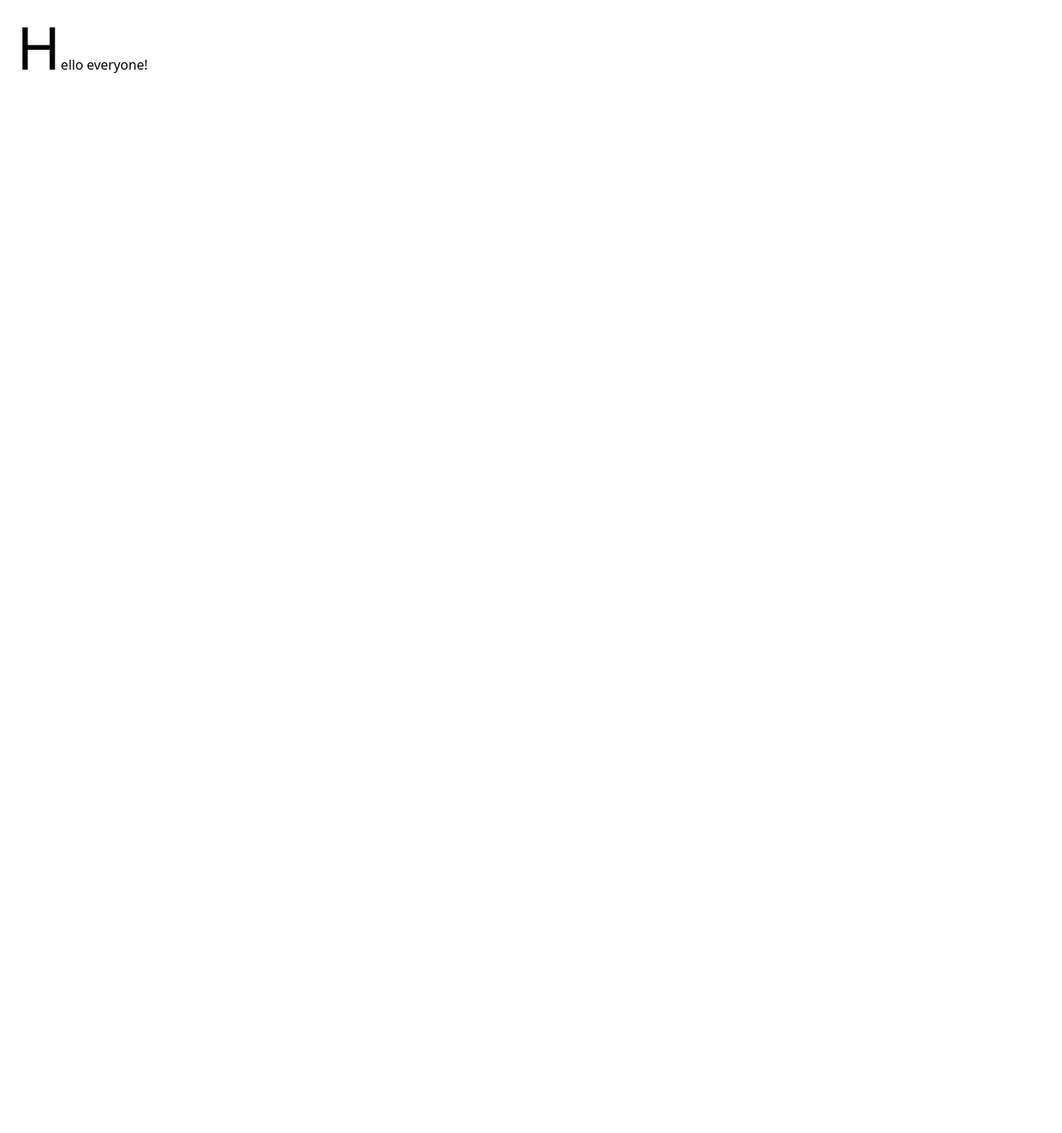
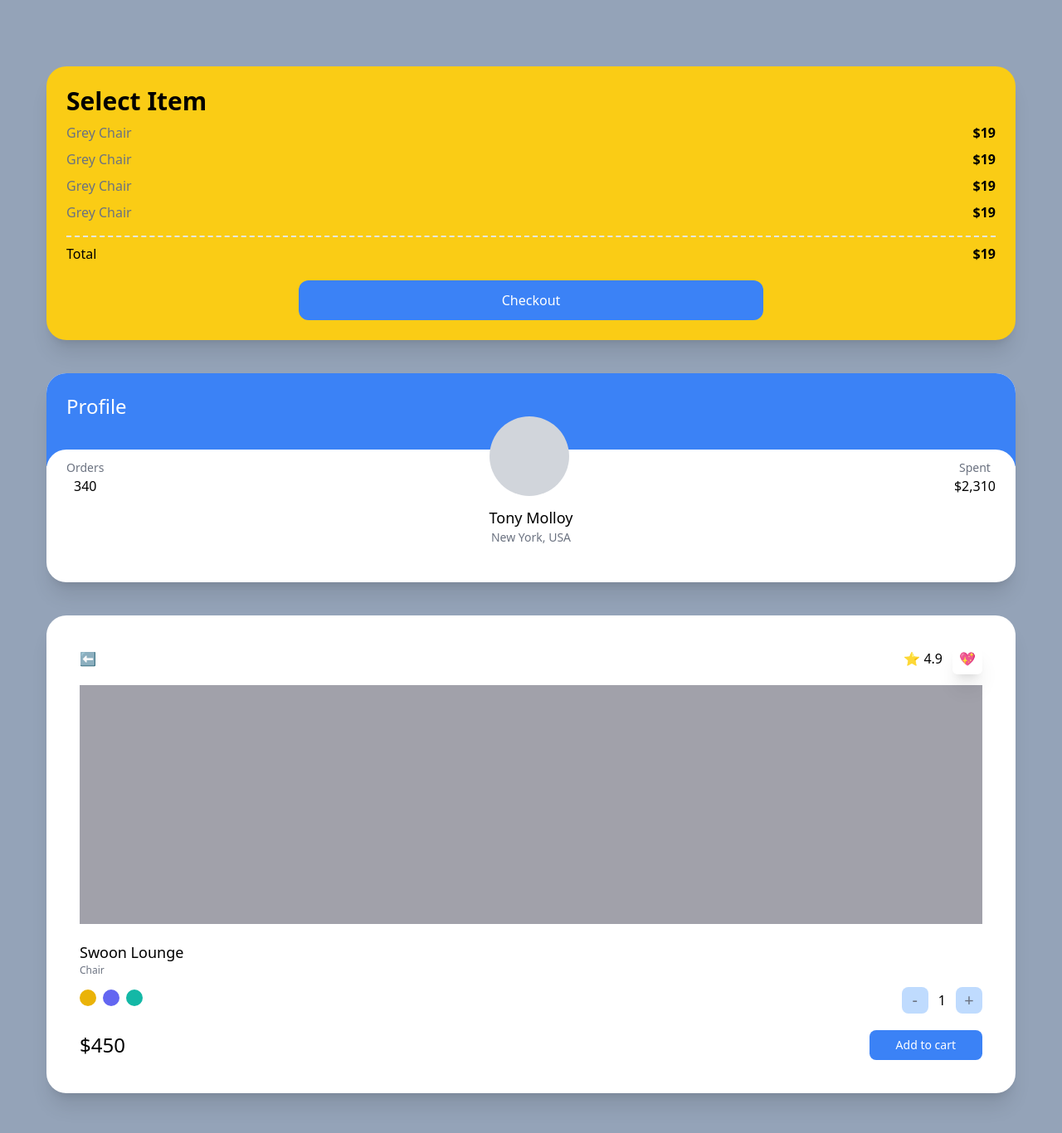
Before and after one commit to caste77an/carrot-market-old, a Next.js app: page / in a window 1280 px wide. Shown: the top 1366 px of the page at 83% size. Before the commit the page ends 800 px from the top, so only its background shows below. Built offline with nearby package versions, Linux system fonts and the light colour scheme.

Commit message:
Reponsive Modifiers

```diff
--- a/pages/index.tsx
+++ b/pages/index.tsx
@@ -2,10 +2,86 @@
 
 const Home: NextPage = () => {
   return (
-    <div className="flex flex-col space-y-2  p-5 ">
-      <p className="first-letter:text-7xl first-letter:hover:text-purple-400">
-        Hello everyone!
-      </p>
+    <div className="bg-slate-400 py-20 px-14 grid gap-10 min-h-screen">
+      <div className="bg-white sm:hover:bg-pink-800 sm:bg-red-400 md:bg-teal-400 lg:bg-indigo-400 xl:bg-yellow-400 2xl:bg-pink-500 p-6 rounded-3xl shadow-xl flex flex-col">
+        <span className="font-semibold text-3xl">Select Item</span>
+        <ul>
+          {[1, 2, 3, 4].map((i) => (
+            <div key={i} className="flex justify-between my-2">
+              <span className="text-gray-500">Grey Chair</span>
+              <span className="font-semibold">$19</span>
+            </div>
+          ))}
+        </ul>
+
+        <div className="flex justify-between mt-2 pt-2 border-t-2 border-dashed">
+          <span>Total</span>
+          <span className="font-semibold">$19</span>
+        </div>
+        <button className="mt-5 bg-blue-500 text-white p-3 text-center rounded-xl w-2/4 mx-auto hover:bg-teal-500 hover:text-black active:bg-yellow-500 focus:bg-red-500">
+          Checkout
+        </button>
+      </div>
+
+      <div className="bg-white overflow-hidden rounded-3xl shadow-xl group">
+        <div className="bg-blue-500 p-6 pb-14">
+          <span className="text-white text-2xl">Profile</span>
+        </div>
+        <div className="rounded-3xl p-6 bg-white relative -top-5">
+          <div className="flex relative -top-16 items-end justify-between">
+            <div className="flex flex-col items-center">
+              <span className="text-sm text-gray-500">Orders</span>
+              <span className="font-medium">340</span>
+            </div>
+            <div className="h-24 w-24 bg-gray-300 rounded-full group-hover:bg-red-300 transition-colors" />
+            <div className="flex flex-col items-center">
+              <span className="text-sm text-gray-500">Spent</span>
+              <span className="font-medium">$2,310</span>
+            </div>
+          </div>
+        </div>
+        <div className="relative -top-16 flex flex-col items-center -mt-8 -mb-5">
+          <span className="text-lg font-medium">Tony Molloy</span>
+          <span className="text-sm text-gray-500">New York, USA</span>
+        </div>
+      </div>
+
+      <div className="bg-white p-10 rounded-3xl shadow-xl">
+        <div className="flex justify-between items-center mb-5">
+          <span>⬅️</span>
+          <div className="space-x-3">
+            <span>⭐️ 4.9</span>
+            <span className="shadow-xl p-2 rounded-md">💖</span>
+          </div>
+        </div>
+        <div className="bg-zinc-400 h-72 mb-5" />
+        <div className="flex flex-col">
+          <span className="font-medium text-lg">Swoon Lounge</span>
+          <span className="text-xs text-gray-500">Chair</span>
+          <div className="mt-3 mb-5 flex justify-between items-center">
+            <div className="space-x-2">
+              <button className="w-5 h-5 rounded-full bg-yellow-500 active:ring-2 ring-offset-2 ring-yellow-500 transition" />
+              <button className="w-5 h-5 rounded-full bg-indigo-500 active:ring-2 ring-offset-2 ring-indigo-500 transition" />
+              <button className="w-5 h-5 rounded-full bg-teal-500 active:ring-2 ring-offset-2 ring-teal-500 transition" />
+            </div>
+            <div className="flex items-center space-x-3">
+              <button className="rounded-lg bg-blue-200 flex justify-center items-center aspect-square w-8 text-xl text-gray-500">
+                -
+              </button>
+              <span>1</span>
+              <button className="rounded-lg bg-blue-200 flex justify-center items-center aspect-square w-8 text-xl text-gray-500">
+                +
+              </button>
+            </div>
+          </div>
+          <div className="flex justify-between items-center">
+            <span className="font-medium text-2xl">$450</span>
+            <button className="bg-blue-500 py-2 px-8 text-sm text-center text-white rounded-lg">
+              Add to cart
+            </button>
+          </div>
+        </div>
+      </div>
     </div>
   );
 };
```
